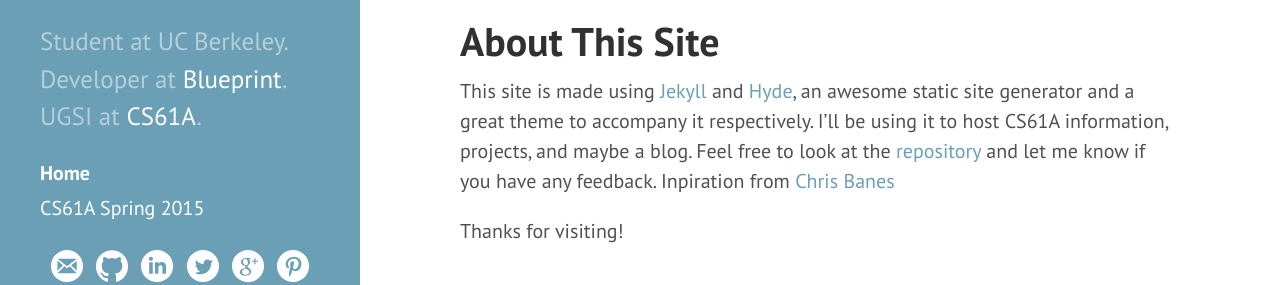
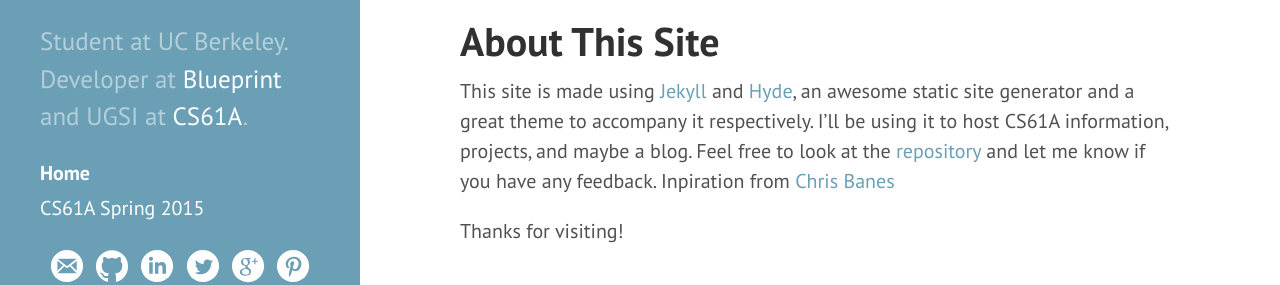
Before and after one commit to maxwolffe/maxwolffe.github.io, a Jekyll site: the page built from index.md, in a window 1280 px wide. Shown: the part 298-583 px from the top of the page. Built offline with Jekyll 4.4.1, drawn with Linux system fonts in a browser that asks for light colours; Markdown is read by kramdown in place of the engine named in the settings.

Commit message:
changed description slightly

```diff
--- a/_config.yml
+++ b/_config.yml
@@ -9,7 +9,7 @@ relative_permalinks: true
 # Setup
 title:            Max Wolffe
 tagline:          'Student. Developer. Human.'
-description:      'Student at UC Berkeley. </br> Developer at <a href="http://bptech.berkeley.edu/" target="_blank">Blueprint</a>. UGSI at <a href="http://cs61a.org/" target="_blank">CS61A</a>.'
+description:      'Student at UC Berkeley. </br> Developer at <a href="http://bptech.berkeley.edu/" target="_blank">Blueprint</a> <br> and UGSI at <a href="http://cs61a.org/" target="_blank">CS61A</a>.'
 url:              http://maxwolffe.com
 baseurl:          /
 
```
